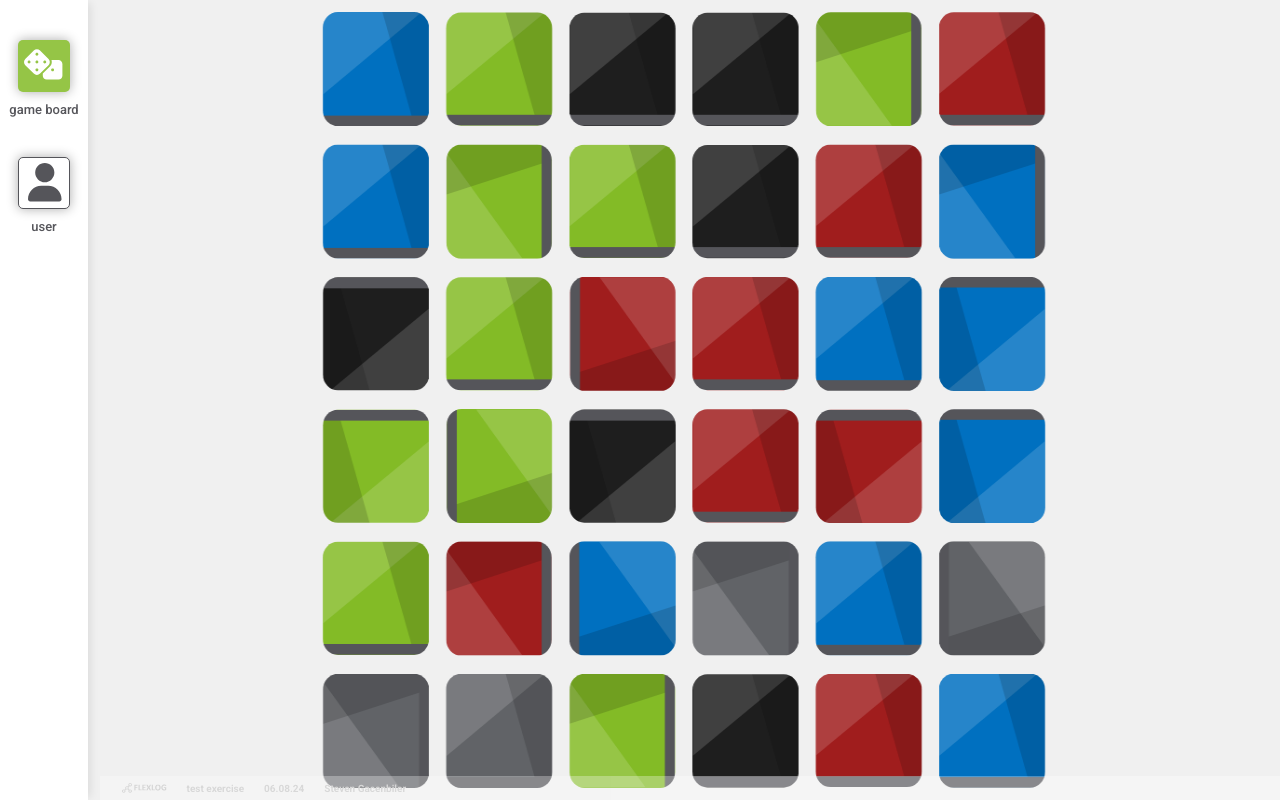
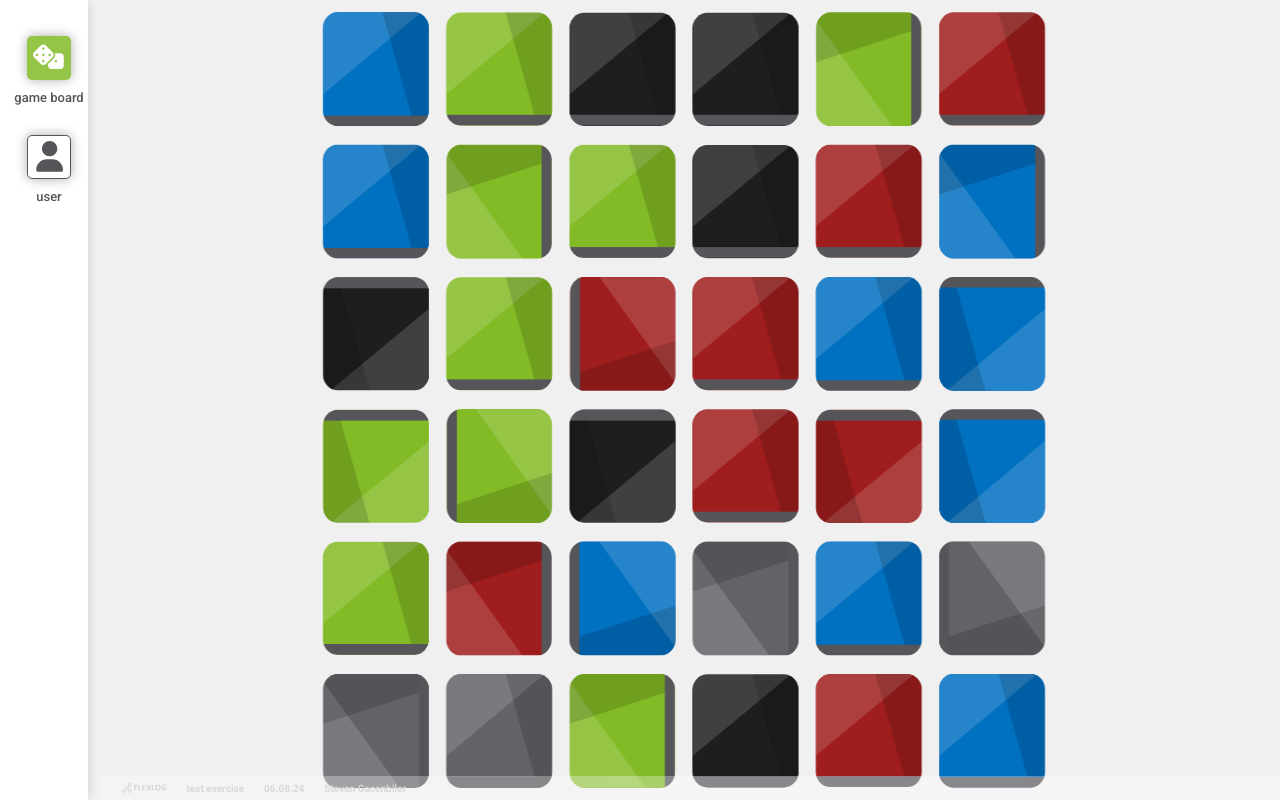
Before and after one commit to stevengacen/Probeaufgabe, a Vue app in the folder probeaufgabe-webdev/: page / in a window 1280 px wide. Built offline with nearby package versions, Linux system fonts and the light colour scheme.

Commit message:
new mobile navigation

```diff
--- a/probeaufgabe-webdev/src/App.vue
+++ b/probeaufgabe-webdev/src/App.vue
@@ -1,7 +1,8 @@
 <template>
   <div id="app">
     <div class="container">
-      <Sidebar />
+      <Sidebar v-if="windowWidth >= 500"/>
+        <MobileNav v-if="windowWidth < 500"/>
       <div class="content">
         <router-view/>
       </div>
@@ -12,6 +13,7 @@
 
 <script>
   import Sidebar from './components/Sidebar.vue';
+  import MobileNav from './components/MobileNav.vue';
   import Footer from './components/Footer.vue';
 
 
@@ -19,8 +21,30 @@
     name: 'App',
     components: {
       Sidebar,
+      MobileNav,
       Footer
     },
+
+    data() {
+      return {
+        windowWidth: window.innerWidth
+      }
+    },
+
+    mounted() {
+      window.addEventListener('resize', this.onWindowResize);
+      this.onWindowResize(); // Initial call to set the correct width
+    },
+
+    methods: {
+      onWindowResize() {
+        this.windowWidth = window.innerWidth;
+      }
+    },
+
+    beforeDestroy() {
+      window.removeEventListener('resize', this.onWindowResize);
+    }
   };
 </script>
 
@@ -40,6 +64,7 @@
     align-items: center;
     overflow: hidden;
   }
+
 
   body, html, #app {
     margin: 0;
--- /dev/null
+++ b/probeaufgabe-webdev/src/components/MobileNav.vue
@@ -0,0 +1,141 @@
+<template>
+    <div class="mobile-nav">
+        <nav>
+            <ul>
+                <li>
+                    <button class="mbl-nav-btn" @click="openMenu">|||</button>
+                </li>
+                <Transition name="slide-fade-mbl-nav">
+                    <li v-if="isOpen">
+                        <router-link to="/" class="nav-item" active-class="active">
+                            <GameboardIcon class="icon" />
+                        </router-link>
+                    </li>
+                </Transition>
+                <Transition name="slide-fade-mbl-nav2">
+                    <li v-if="isOpen">
+                        <router-link to="/user" class="nav-item" active-class="active">
+                            <UserIcon class="icon" />
+                        </router-link>
+                    </li>
+                </Transition>
+            </ul>
+        </nav>
+    </div>
+</template>
+
+<script>
+  import GameboardIcon from '@/components/GameboardIcon.vue';
+  import UserIcon from '@/components/UserIcon.vue';
+
+  export default {
+    name: 'MobileNav',
+    components: {
+      GameboardIcon,
+      UserIcon
+    },
+
+    data() {
+            return {
+                isOpen: false,
+            };
+        },
+
+        methods: {
+            openMenu(isOpen) {
+
+                this.isOpen = !this.isOpen;
+            }
+        }
+  };
+
+</script>
+
+<style>
+.mobile-nav {
+    position: absolute;
+    height: 100px;
+    z-index: 100001;
+}
+
+.mbl-nav-btn {
+    width: 5vh;
+    height: 5vh;
+    font-size: 20px;
+    transform: rotate(-90deg);
+    padding-bottom: 5px;
+    padding-right: 5px;
+}
+
+nav ul {
+    list-style-type: none;
+    padding: 0;
+}
+
+nav ul li {
+    display: flex;
+    flex-direction: column;
+    align-items: center;
+    margin: 10px 0px 0px 10px;
+    color: #55555A;
+    font-size: 13px;
+    cursor: pointer;
+}
+
+  nav ul li .nav-item{
+      display: flex;
+      flex-direction: column;
+      align-items: center;
+
+  }
+
+  nav ul li .icon {
+      width: 4vh; /* Adjust size as necessary */
+      height: 4vh; /* Adjust size as necessary */
+      background-color: white;
+      border: 1px solid #55555A;
+      border-radius: 5px;
+      padding: 5px;
+      fill: #55555A;
+      -webkit-box-shadow: 0px 0px 12px 0px rgba(0,0,0,0.33);
+      -moz-box-shadow: 0px 0px 12px 0px rgba(0,0,0,0.33);
+      box-shadow: 0px 0px 12px 0px rgba(0,0,0,0.33);
+      transition: 0.1s all;
+
+  }
+
+  .nav-item:hover .icon{
+    background-color: #95C546;
+    fill: white;
+    border-color: #ffffff00;
+    transition: 0.1s all;
+  }
+
+  .nav-item.active .icon {
+    background-color: #95C546;
+    fill: white;
+    border-color: #ffffff00;
+  }
+
+  .slide-fade-mbl-nav-enter-active,
+  .slide-fade-mbl-nav2-enter-active {
+        transition: all 0.4s ease-out;
+    }
+
+    .slide-fade-mbl-nav-leave-active,
+    .slide-fade-mbl-nav2-leave-active {
+        transition: all 0.3s cubic-bezier(1, 0.5, 0.8, 1);
+    }
+
+    .slide-fade-mbl-nav-enter-from,
+    .slide-fade-mbl-nav-leave-to {
+        transform: translateY(-20px);
+        opacity: 0;
+    }
+
+    .slide-fade-mbl-nav2-enter-from,
+    .slide-fade-mbl-nav2-leave-to {
+        transform: translateY(-60px);
+        opacity: 0;
+    }
+</style>
```
